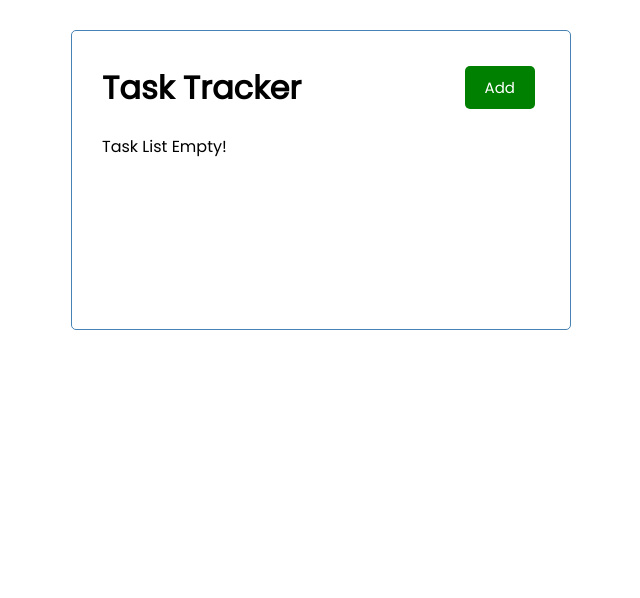
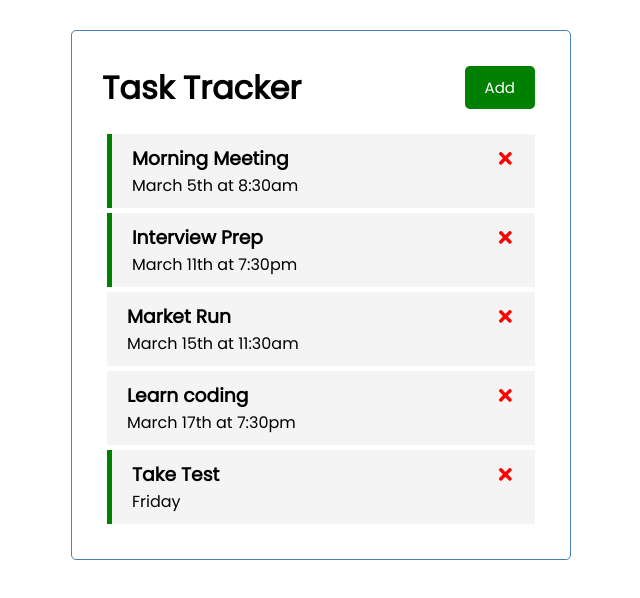
Before and after one commit to kenneth-alt/task-tracker-react-app, a React (Create React App) app in the folder task-tracker/: page / in a window 1280 px wide. Shown: the top 598 px of the page, without its empty margins (319-959 px from the left). Built offline with nearby package versions, Linux system fonts and the light colour scheme; data requests are answered from the project's data file.

Commit message:
connect frontend to server

```diff
--- a/task-tracker/db.json
+++ b/task-tracker/db.json
@@ -25,10 +25,10 @@
       "reminder": false
     },
     {
-      "id": 5,
-      "text": "Go hiking",
-      "day": "March 20th at 9:30am",
-      "reminder": false
+      "text": "Take Test",
+      "day": "Friday",
+      "reminder": true,
+      "id": 5
     }
   ]
 }
--- a/task-tracker/src/App.js
+++ b/task-tracker/src/App.js
@@ -1,4 +1,4 @@
-import { useState } from "react"
+import { useState, useEffect } from "react"
 import Header from "./components/Header";
 import Tasks from "./components/Tasks";
 import AddTask from "./components/AddTask";
@@ -7,15 +7,40 @@ const App = () => {
   const [showAddTask, setShowAddTask] = useState(false)
   const [tasks, setTasks] = useState([])
 
+  useEffect(() => {
+    const getTasks = async () => {
+      const tasksFromServer = await fetchTasks()
+      setTasks(tasksFromServer)
+    }
+
+    getTasks()
+  }, [])
+
+  // Fetch Tasks
+  const fetchTasks = async () => {
+    const res = await fetch('http://localhost:5000/tasks')
+    const data = await res.json()
+
+    return data
+  }
+
 // Add Task
-const addTask = (task) => {
-  const id = Math.floor(Math.random() * 10000) + 1
-  const newTask = { id, ...task }
-  setTasks([...tasks, newTask])
+const addTask = async (task) => {
+  const res = await fetch('http://localhost:5000/tasks', {method: 'POST', headers: {'content-type': 'application/json'}, body: JSON.stringify(task)})
+
+  const data = await res.json()
+
+  setTasks([...tasks, data])
+
+  //const id = Math.floor(Math.random() * 10000) + 1
+  //const newTask = { id, ...task }
+  //setTasks([...tasks, newTask])
 }
 
 // Delete Task
-const deleteTask = (id) => {
+const deleteTask = async (id) => {
+  await fetch(`http://localhost:5000/tasks/${id}`, {method: 'DELETE'})
+
   setTasks(tasks.filter((task) => task.id !== id))
 }
 
--- a/task-tracker/src/components/Tasks.js
+++ b/task-tracker/src/components/Tasks.js
@@ -4,7 +4,7 @@ const Tasks = ({ tasks, onDelete, onToggle }) => {
 
   return (
     <>
-      {tasks.map((task) => (<Task key={task.id} task={task} onDelete={onDelete} onToggle={onToggle} />))}
+      {tasks.map((task, index) => (<Task key={index} task={task} onDelete={onDelete} onToggle={onToggle} />))}
     </>
   )
 }
```
Lines whose indentation alone changed are shown as unchanged.
